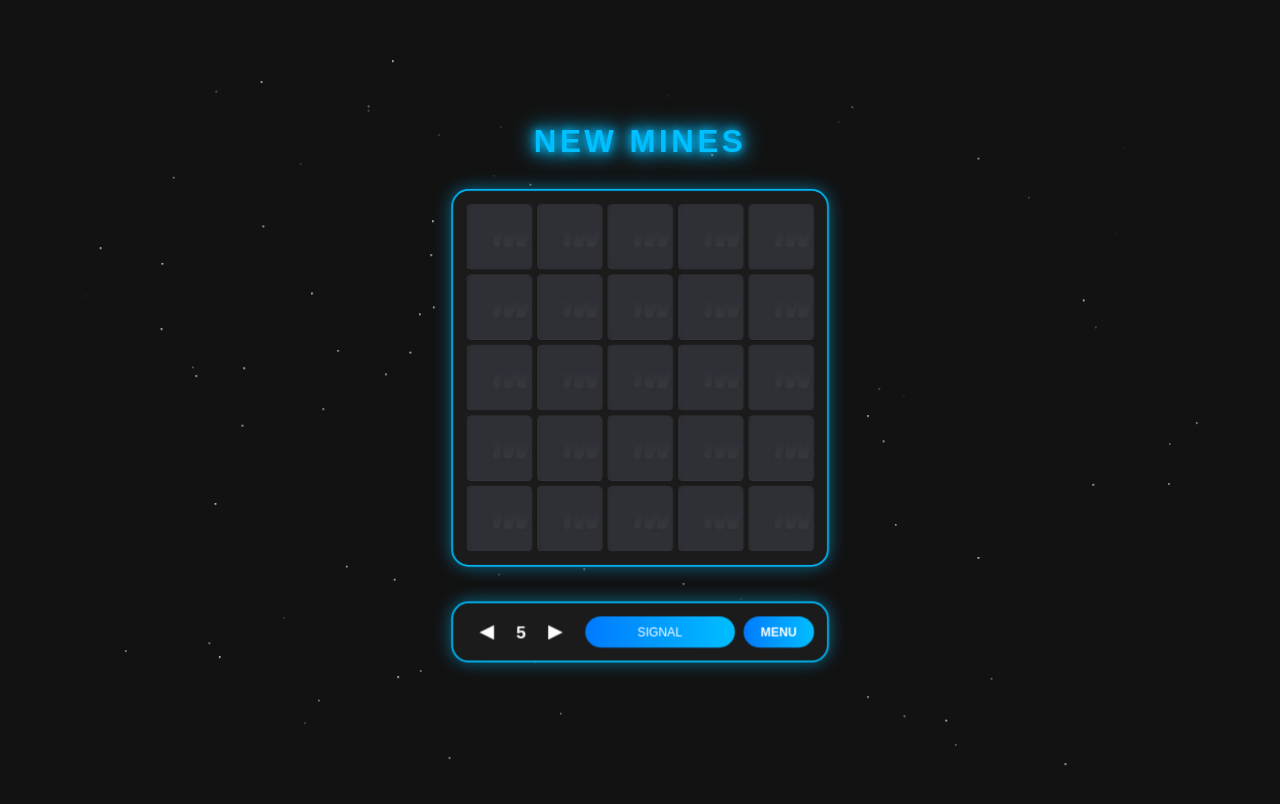
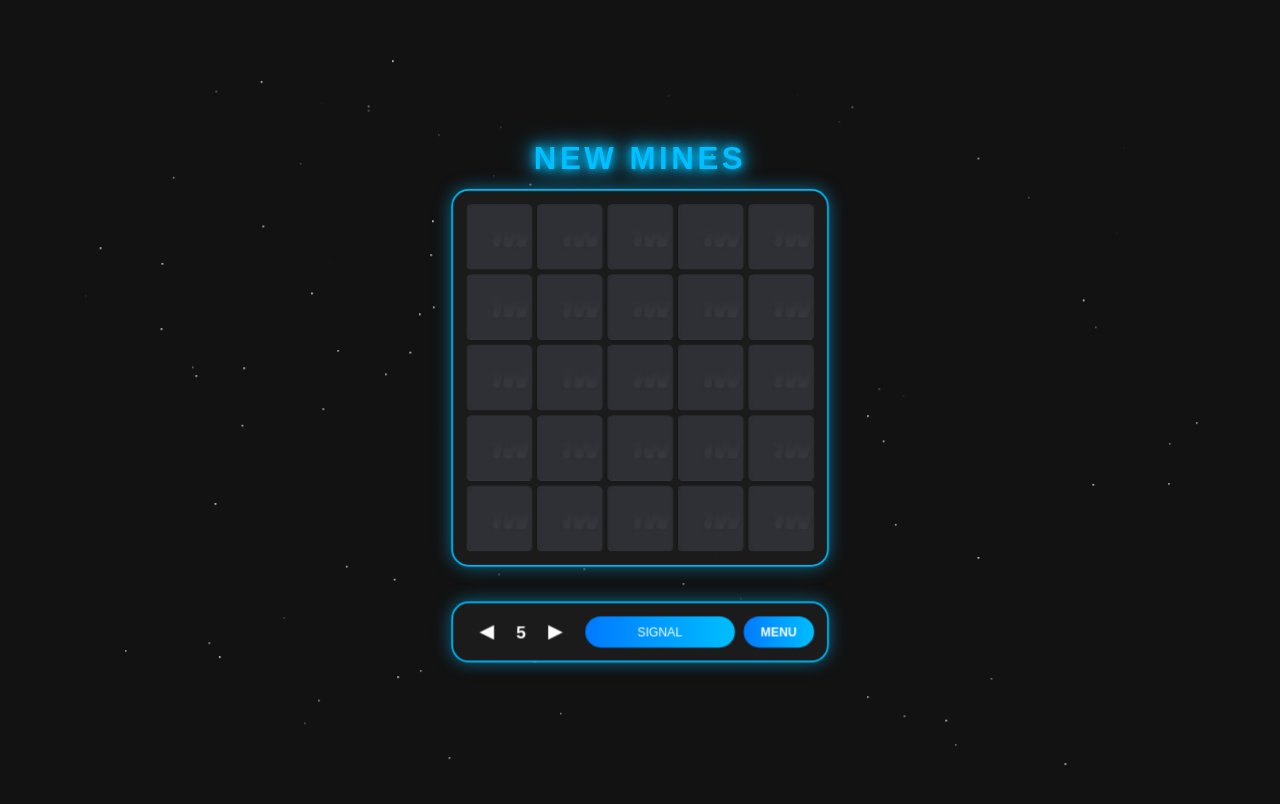
Before and after one commit to maxim378gaps/nmns, a plain HTML site: page index.html in a window 1280 px wide. Drawn offline with nearby package versions, Linux system fonts and the light colour scheme.

Commit message:
styles.css

```diff
--- a/styles.css
+++ b/styles.css
@@ -48,7 +48,7 @@ body {
 /* Заголовок */
 .title-container {
     position: absolute;
-    top: 50px; /* Спускаем заголовок ниже */
+    top: 70px; /* Спускаем заголовок ниже */
     left: 50%;
     transform: translateX(-50%);
     text-align: center;
```
